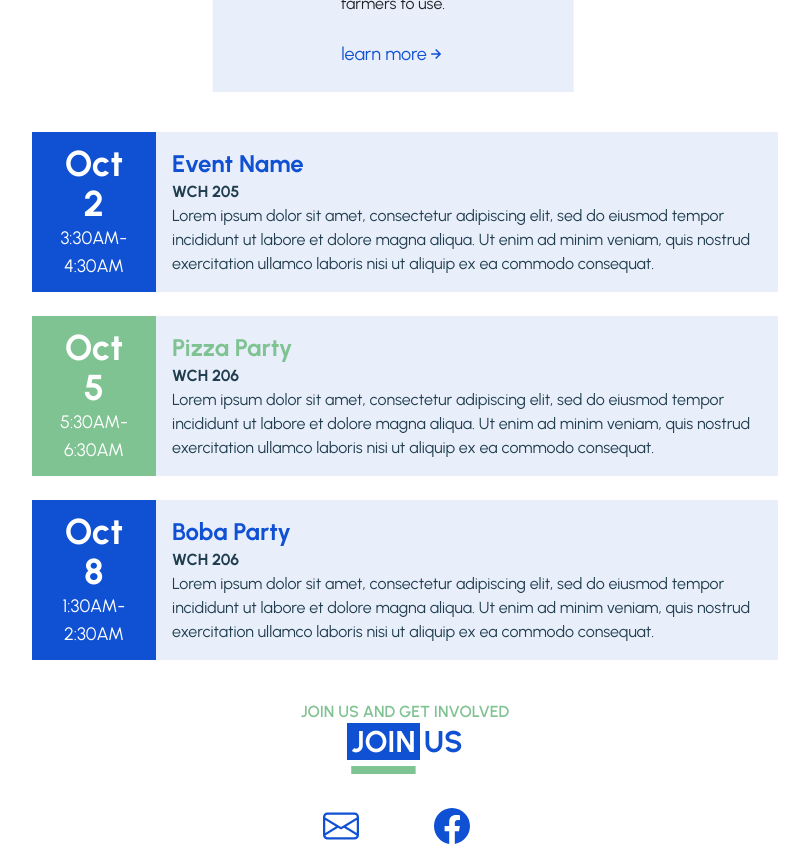
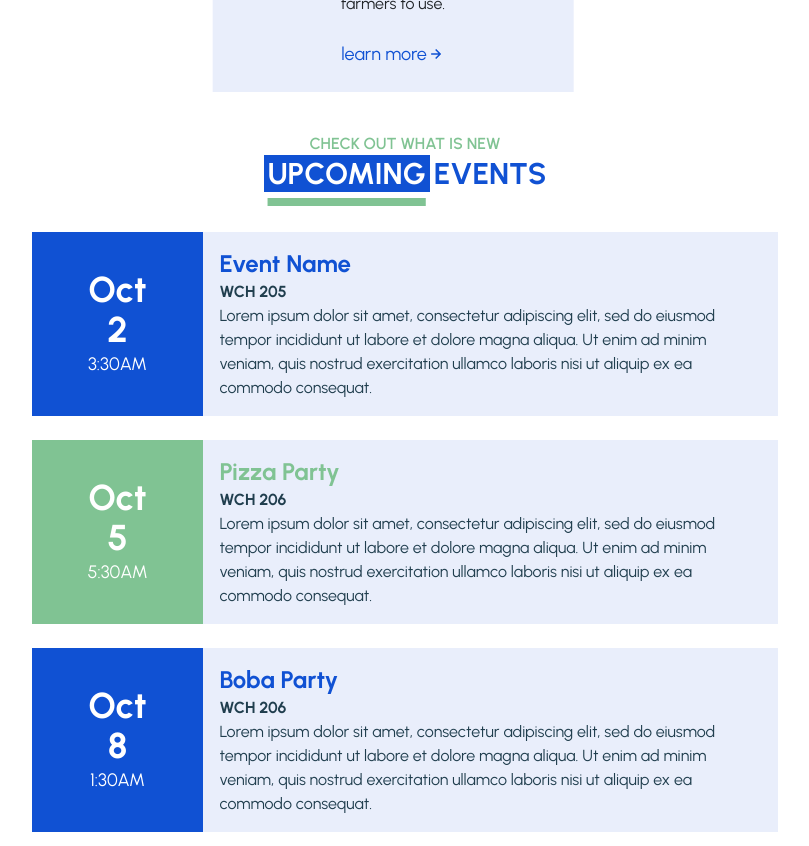
Before and after one commit to acm-ucr/ewb-website, a Next.js app: page / in a window 1280 px wide. Shown: the part 2060-2906 px from the top of the page, without its empty margins (235-1044 px from the left). Built offline with nearby package versions, Linux system fonts and the light colour scheme.

Commit message:
fix events

```diff
--- a/src/components/home/Event.jsx
+++ b/src/components/home/Event.jsx
@@ -5,15 +5,13 @@ const getTimeString = (date) => {
 };
 const Event = ({ start, end, location, name, descripton, color }) => {
   return (
-    <div className="bg-ewb-blue-100 flex w-full font-bold">
+    <div className="bg-ewb-blue-100 flex flex-col md:flex-row w-full font-bold">
       <div
-        className={`text-4xl text-white text-center w-1/2 md:w-1/6 aspect-square flex flex-col items-center justify-center ${COLORS[color].bg}`}
+        className={`text-4xl text-white text-center w-full md:w-1/3 lg:w-1/4 md:aspect-square flex flex-col items-center justify-center py-2 ${COLORS[color].bg}`}
       >
         <div>{start.toString().split(" ")[1]}</div>
         <div>{start.getDate()}</div>
-        <div className="font-normal text-lg">
-          {getTimeString(start)}- {getTimeString(end)}
-        </div>
+        <div className="font-normal text-lg">{getTimeString(start)}</div>
       </div>
       <div className="p-3 w-5/6 text-ewb-black ">
         <div className={`text-2xl ${COLORS[color].text}`}>{name}</div>
--- a/src/components/home/Events.jsx
+++ b/src/components/home/Events.jsx
@@ -1,9 +1,11 @@
 import { EVENTS } from "@/data/mockEvents";
 import Event from "./Event";
+import Title from "../Title";
 
 const Events = () => {
   return (
     <div className="w-7/12 flex flex-col items-center justify-center gap-4">
+      <Title subTitle="CHECK OUT WHAT IS NEW" title="UPCOMING EVENTS" />
       {EVENTS.map((event, index) => (
         <Event
           key={index}
```
